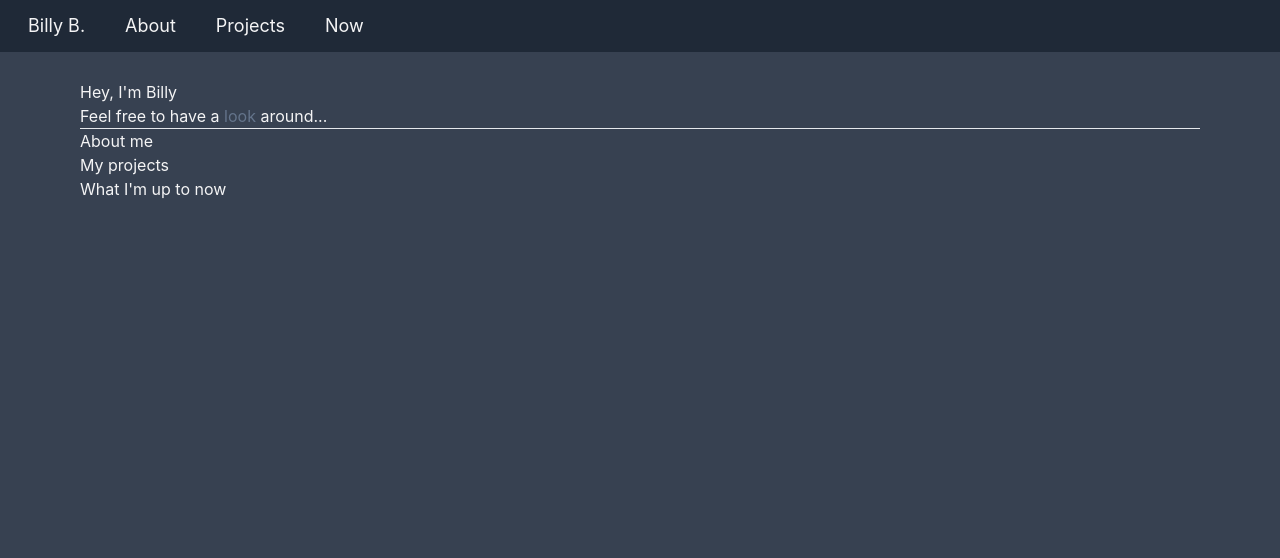
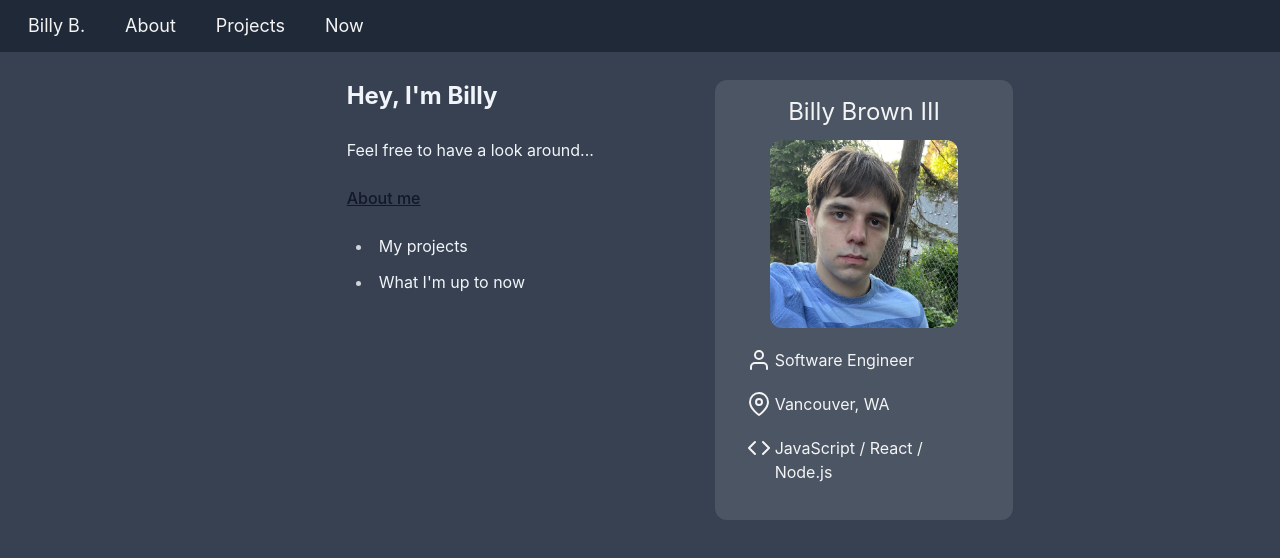
Before and after one commit to billybrown-iii/personal-website, a Gatsby site: page / in a window 1280 px wide. Built offline with nearby package versions, Linux system fonts and the light colour scheme; Gatsby itself is replaced by a stand-in of ours.

Commit message:
implement mdx wrapper, update styling

```diff
--- a/package.json
+++ b/package.json
@@ -17,6 +17,7 @@
   "dependencies": {
     "@mdx-js/mdx": "^1.6.22",
     "@mdx-js/react": "^1.6.22",
+    "feather-icons": "^4.29.0",
     "gatsby": "^4.18.2",
     "gatsby-plugin-image": "^2.18.1",
     "gatsby-plugin-manifest": "^4.18.1",
@@ -31,6 +32,7 @@
     "react-helmet": "^6.1.0"
   },
   "devDependencies": {
+    "@tailwindcss/typography": "^0.5.4",
     "autoprefixer": "^10.4.7",
     "gatsby-plugin-postcss": "^5.18.0",
     "postcss": "^8.4.14",
--- a/src/components/layout.js
+++ b/src/components/layout.js
@@ -1,4 +1,4 @@
-import * as React from "React";
+import * as React from "react";
 import { Link } from "gatsby";
 const navLinkStyles = "h-full p-3 px-4 hover:underline underline-offset-4 decoration-2 decoration-emerald-500";
 
--- /dev/null
+++ b/src/components/main-content-wrapper.js
@@ -0,0 +1,9 @@
+import * as React from 'react';
+
+const MainContentWrapper = ({ children }) => {
+    return (
+        <div className="w-4/5 sm:w-2/3 max-w-screen-md m-auto">{children}</div>
+    )
+}
+
+export default MainContentWrapper
--- /dev/null
+++ b/src/components/mdxwrapper.js
@@ -0,0 +1,16 @@
+import React from 'react';
+
+const proseStyles = `
+prose text-slate-100
+prose-h1:text-slate-100 prose-h2:text-slate-100 prose-h3:text-slate-100 prose-h4:text-slate-100
+w-full
+`
+const MDXWrapper = ({ children }) => {
+    return (
+        <div className={proseStyles}>
+            {children}
+        </div>
+    )
+}
+
+export default MDXWrapper;
--- /dev/null
+++ b/src/components/project.js
@@ -0,0 +1,12 @@
+import * as React from 'react';
+
+const Project = ({ children }) => {
+    return (
+        <div className='w-full bg-gray-600 p-3 rounded-2xl'>
+            { children }
+        </div>
+    )
+
+}
+
+export default Project;
--- a/src/mdx/home.mdx
+++ b/src/mdx/home.mdx
@@ -1,11 +1,10 @@
 import { Link } from "gatsby";
 
-### Hey, I'm Billy
+## Hey, I'm Billy
 
-Feel free to have a <Link to="/about"><span id="taxt-2xls" className="text-slate-500">look</span></Link> around...
+Feel free to have a look around...
 
----
+<Link to="/about">About me</Link>
 
-- About me
 - My projects
 - What I'm up to now
--- a/src/pages/index.js
+++ b/src/pages/index.js
@@ -1,29 +1,68 @@
-import * as React from "react"
-import Layout from "../components/layout"
-import { StaticImage } from "gatsby-plugin-image"
-import { MDXRenderer } from "gatsby-plugin-mdx"
-import { graphql } from "gatsby"
+import * as React from "react";
+import Layout from "../components/layout";
+import { MDXRenderer } from "gatsby-plugin-mdx";
+import { graphql } from "gatsby";
+import MainContentWrapper from "../components/main-content-wrapper";
+import MDXWrapper from "../components/mdxwrapper";
+// @ts-ignore
+import portrait from "../images/billy.jpg";
+import feather from "feather-icons";
+
+const userIcon = feather.icons["user"].toSvg({ height: 24 });
+const mapIcon = feather.icons["map-pin"].toSvg({ height: 24 });
+const codeIcon = feather.icons["code"].toSvg({ height: 24 });
 
 const Index = ({ data }) => {
-  console.log(data)
-    return (
-      <Layout pageTitle="meow">
-        <div id="container" className="">
-          <MDXRenderer>
-            {data.mdx.body}
-          </MDXRenderer>
+  console.log(data);
+  return (
+    <Layout pageTitle="meow">
+      <MainContentWrapper>
+        <div className="flex flex-wrap">
+          <div className="w-4/5 md:w-3/5 md:pl-20 mb-20">
+            <MDXWrapper>
+              <MDXRenderer>{data.mdx.body}</MDXRenderer>
+            </MDXWrapper>
+          </div>
+          <div className="w-4/5 md:w-2/5">
+            <div className="m-auto bg-gray-600 px-8 py-4 rounded-xl">
+              <div className="text-2xl text-center mb-3">Billy Brown III</div>
+              <img className="w-4/5 m-auto rounded-xl" src={portrait} />
+              <div className="flex mr-1 my-5">
+                <span
+                  className="mr-1"
+                  dangerouslySetInnerHTML={{ __html: userIcon }}
+                />
+                Software Engineer
+              </div>
+              <div className="flex mr-1 my-5">
+                <span
+                  className="mr-1"
+                  dangerouslySetInnerHTML={{ __html: mapIcon }}
+                />
+                Vancouver, WA
+              </div>
+              <div className="flex mr-1 my-5">
+                <span
+                  className="mr-1"
+                  dangerouslySetInnerHTML={{ __html: codeIcon}}
+                />
+                JavaScript / React / Node.js
+              </div>
+            </div>
+            {/* <img className="rounded-3xl w-2/3 m-auto mt-4" src={portrait}></img> */}
+          </div>
         </div>
-      </Layout>
-
-    )
-}
+      </MainContentWrapper>
+    </Layout>
+  );
+};
 
 export const query = graphql`
   query MyQuery {
-    mdx(slug: {eq: "home"}) {
+    mdx(slug: { eq: "home" }) {
       body
     }
   }
-`
+`;
 
-export default Index
+export default Index;
--- a/src/pages/projects.js
+++ b/src/pages/projects.js
@@ -1,13 +1,18 @@
-import * as React from "react"
-import Layout from "../components/layout"
+import * as React from "react";
+import Layout from "../components/layout";
+import Project from "../components/project";
+import MainContentWrapper from "../components/main-content-wrapper";
 
 const Projects = () => {
-    return (
-      <Layout pageTitle="meow">
-        Meow
-      </Layout>
+  return (
+    <Layout pageTitle="meow">
+      <MainContentWrapper>
+        <div className="">
+          <Project>project</Project>
+        </div>
+      </MainContentWrapper>
+    </Layout>
+  );
+};
 
-    )
-}
-
-export default Projects
+export default Projects;
--- a/tailwind.config.js
+++ b/tailwind.config.js
@@ -8,5 +8,7 @@ module.exports = {
   theme: {
     extend: {},
   },
-  plugins: [],
+  plugins: [
+    require('@tailwindcss/typography'),
+  ],
 }
```
Also changed, not shown: src/images/billy.JPG (added), 3 other files.
